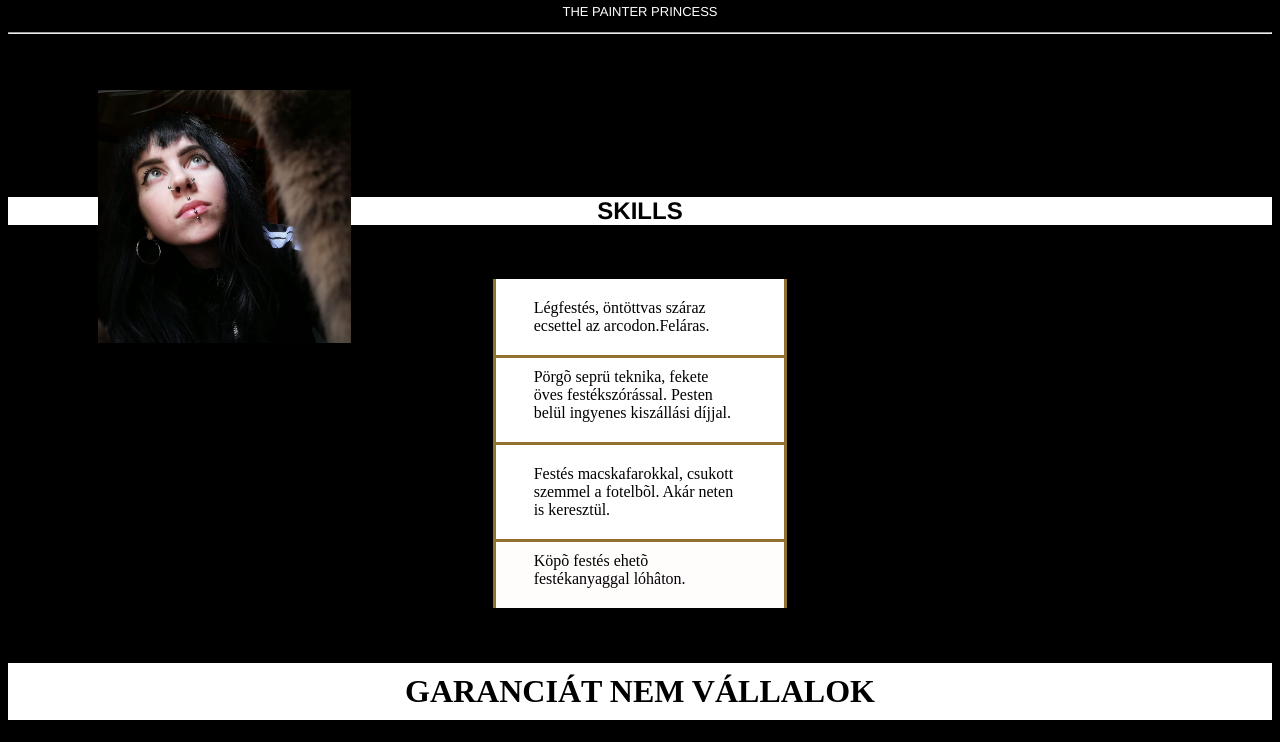
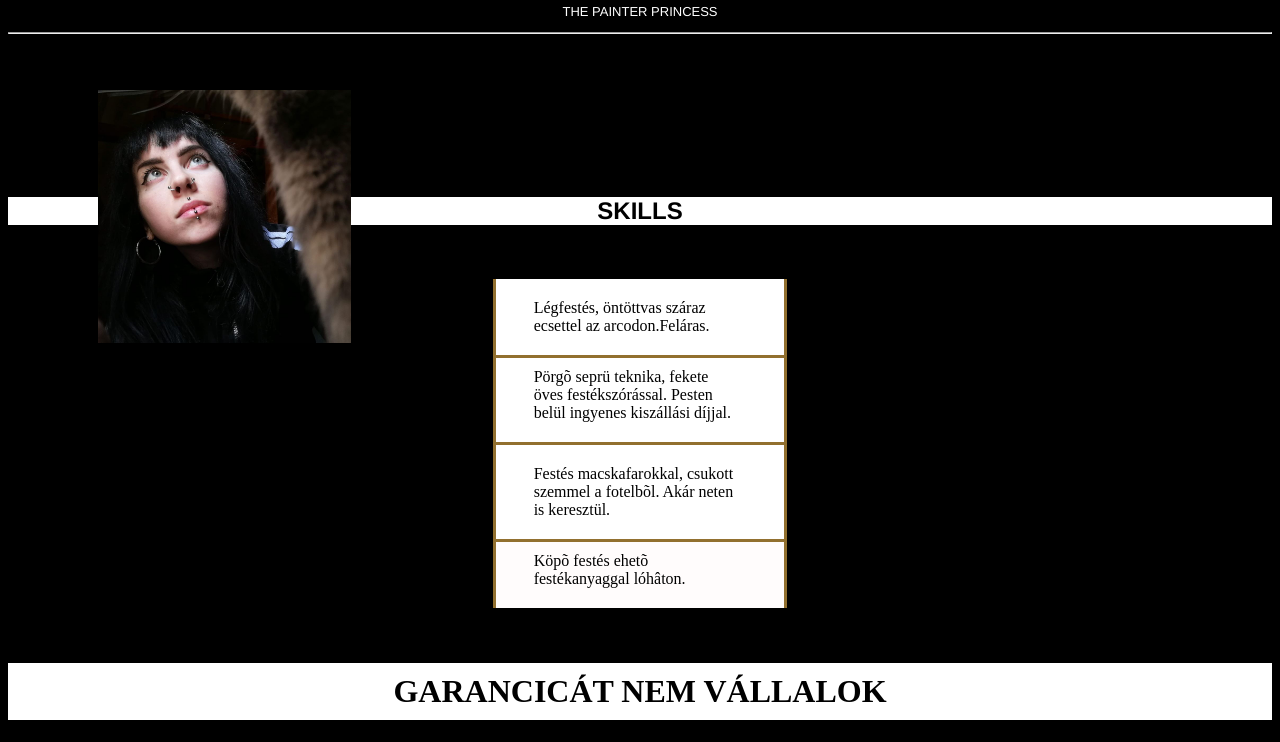
Before and after one commit to sarvadym/sarvadym.github.io, a plain HTML site: page index.html in a window 1280 px wide. Shown: the part 81-823 px from the top of the page. Drawn offline with Linux system fonts and the light colour scheme.

Commit message:
Cica change

```diff
--- a/index.html
+++ b/index.html
@@ -45,7 +45,7 @@
     </div>
     <footer>
     <div></div>
-    <h1 class="vege">GARANCIÁT NEM VÁLLALOK</h1></div>
+    <h1 class="vege">GARANCICÁT NEM VÁLLALOK</h1></div>
     </footer>
 
      </div>
```
Also changed, not shown: 1 other file.
